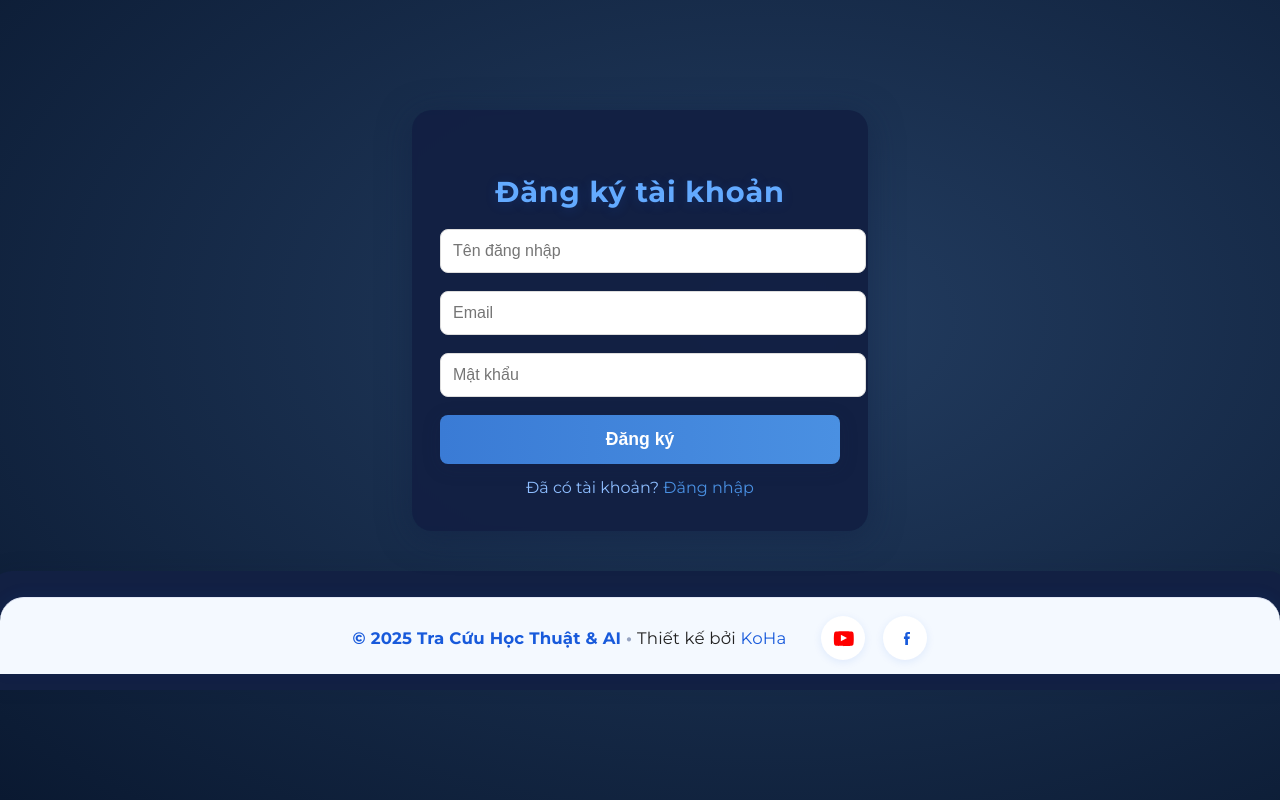
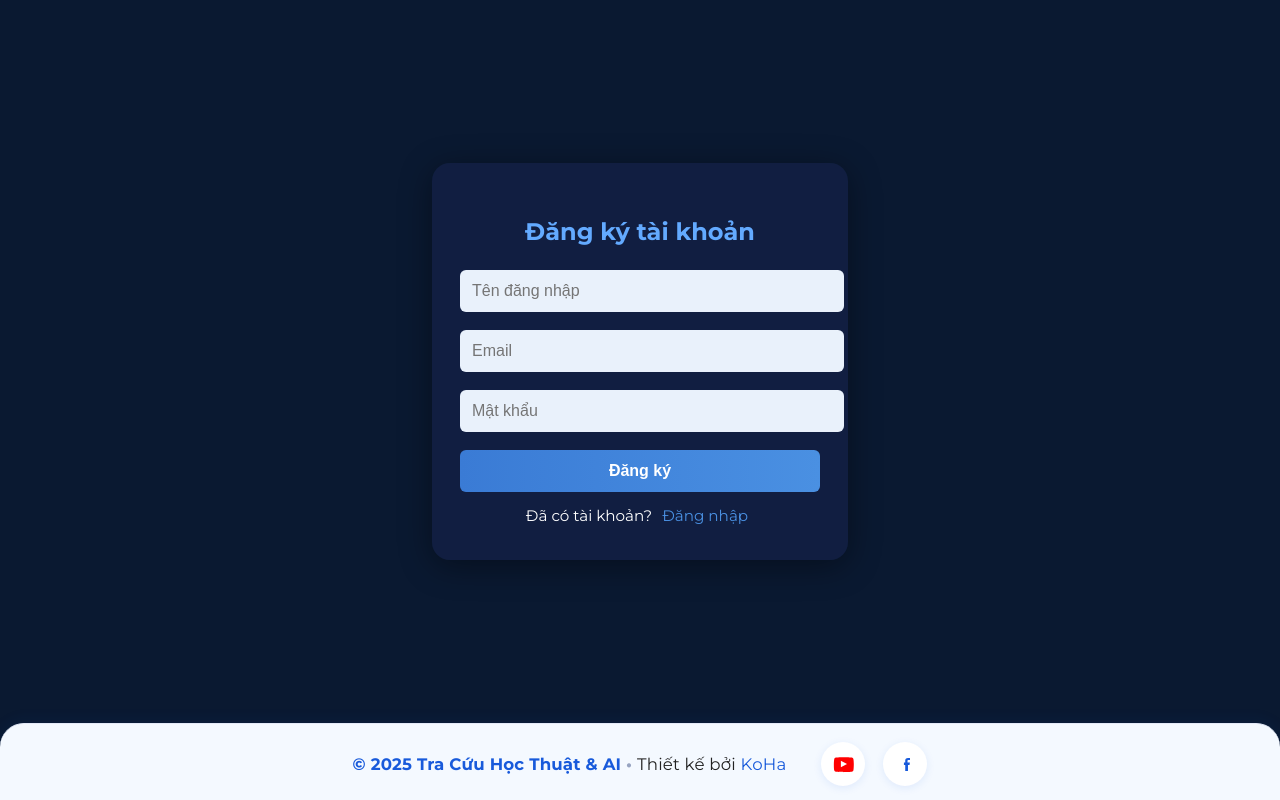
Before and after one commit to koha2002/AI, a plain HTML site: page register.html in a window 1280 px wide. Drawn offline with Linux system fonts and the light colour scheme.

Commit message:
register.html

```diff
--- a/register.html
+++ b/register.html
@@ -3,133 +3,44 @@
 <head>
   <meta charset="UTF-8">
   <title>Đăng ký</title>
-  <link rel="icon" type="image/png" href="logo.png">
+  <link rel="icon" href="logo.png">
   <link href="https://fonts.googleapis.com/css2?family=Montserrat:wght@700;400&display=swap" rel="stylesheet">
-  <meta name="viewport" content="width=device-width, initial-scale=1">
   <style>
-    body {
-      background: radial-gradient(ellipse at 60% 40%, #233d61 0%, #0a1931 100%);
-      font-family: 'Montserrat', Arial, sans-serif;
-      margin: 0;
-      display: flex;
-      flex-direction: column;
-      align-items: center;
-      justify-content: center;
-      min-height: 100vh;
-    }
-    .box {
-      background: rgba(18,32,67,0.96);
-      padding: 40px 28px 34px;
-      border-radius: 20px;
-      box-shadow: 0 6px 32px #12204385;
-      max-width: 400px;
-      width: 90%;
-      text-align: center;
-      backdrop-filter: blur(2.5px);
-    }
-    .box h2 {
-      color: #63aaff;
-      font-size: 1.8rem;
-      margin-bottom: 20px;
-      letter-spacing: .8px;
-      text-shadow: 0 2px 12px #185adb34;
-    }
-    .box input {
-      width: 100%;
-      padding: 12px;
-      margin-bottom: 18px;
-      border: 1px solid #ddd;
-      border-radius: 8px;
-      font-size: 1rem;
-      outline: none;
-    }
-    .box input:focus {
-      border: 1.5px solid #4a90e2;
-    }
-    .box button {
-      width: 100%;
-      padding: 14px 0;
-      background: linear-gradient(90deg,#3a7bd5,#4a90e2);
-      color: white;
-      border: none;
-      border-radius: 8px;
-      font-size: 1.1rem;
-      font-weight: 700;
-      cursor: pointer;
-      box-shadow: 0 4px 18px #13204334;
-      transition: transform 0.18s;
-    }
-    .box button:hover {
-      transform: scale(1.04);
-    }
-    .box .link {
-      margin-top: 14px;
-      font-size: 1rem;
-      color: #8ebeff;
-    }
-    .box .link a {
-      color: #4a90e2;
-      text-decoration: none;
-    }
-    .box .link a:hover {
-      text-decoration: underline;
-    }
-    footer {
-      margin-top: 40px;
-      width: 100%;
-      background: #122043;
-      color: #8ebeff;
-      text-align: center;
-      padding: 26px 10px 16px;
-      font-size: 1.08rem;
-      letter-spacing: .22px;
-      border-radius: 22px 22px 0 0;
-      box-shadow: 0 -3px 22px #0a193112;
-    }
+    html,body{height:100%;margin:0;display:flex;flex-direction:column;background:#0a1931;color:#fff;font-family:'Montserrat',sans-serif;}
+    main{flex:1;display:flex;justify-content:center;align-items:center;padding:20px;}
+    .box{background:#122043e6;padding:35px 28px;border-radius:18px;box-shadow:0 6px 32px rgba(0,0,0,.4);max-width:360px;width:100%;}
+    .box h2{text-align:center;margin-bottom:24px;color:#63aaff;}
+    .box input{width:100%;padding:12px;margin-bottom:18px;border:none;border-radius:6px;font-size:1rem;outline:none;background:#e9f1fb;color:#222;}
+    .box input:focus{border:1.5px solid #4a90e2;}
+    .box button{width:100%;padding:12px;background:linear-gradient(90deg,#3a7bd5,#4a90e2);color:#fff;border:none;border-radius:6px;font-size:1rem;font-weight:700;cursor:pointer;}
+    .box button:hover{background:linear-gradient(90deg,#4a90e2,#3a7bd5);}
+    .box .link{text-align:center;margin-top:14px;font-size:.95rem;}
+    .box .link a{color:#4a90e2;text-decoration:none;margin:0 6px;} .box .link a:hover{text-decoration:underline;}
   </style>
 </head>
 <body>
+  <main>
     <div class="box">
       <h2>Đăng ký tài khoản</h2>
+      <div id="error"></div>
       <input type="text" id="username" placeholder="Tên đăng nhập" required>
       <input type="email" id="email" placeholder="Email" required>
       <input type="password" id="password" placeholder="Mật khẩu" required>
       <button onclick="register()">Đăng ký</button>
       <div class="link">Đã có tài khoản? <a href="login.html">Đăng nhập</a></div>
     </div>
-
-  <footer id="footer"></footer>
-
+  </main>
+  <div id="footer"></div>
   <script>
-    const backendUrl = "https://login-backend-pg7j.onrender.com";
-
-    async function register() {
-      const username = document.getElementById('username').value;
-      const email = document.getElementById('email').value;
-      const password = document.getElementById('password').value;
-
-      if (!username || !email || !password) {
-        alert("Vui lòng nhập đầy đủ thông tin.");
-        return;
+    const backendUrl="https://login-backend-pg7j.onrender.com";
+    async function register(){
+      const u=document.getElementById('username').value,e=document.getElementById('email').value,p=document.getElementById('password').value;
+      const res=await fetch(`${backendUrl}/register`,{method:"POST",headers:{"Content-Type":"application/json"},body:JSON.stringify({username:u,email:e,password:p})});
+      const data=await res.json();
+      if(res.ok){alert(data.message||"Đăng ký thành công! Kiểm tra email.");window.location.href="login.html";}
+      else document.getElementById('error').textContent=data.message||"Đăng ký thất bại!";
     }
-
-      const res = await fetch(`${backendUrl}/register`, {
-        method: "POST",
-        headers: {"Content-Type": "application/json"},
-        body: JSON.stringify({ username, email, password })
-      });
-      const data = await res.json();
-
-      if (res.ok) {
-        alert(data.message || "Đăng ký thành công! Hãy kiểm tra email để xác thực.");
-      } else {
-        alert(data.message || "Đăng ký thất bại.");
-      }
-    }
-
-    fetch('footer.html')
-      .then(response => response.text())
-      .then(html => document.getElementById('footer').innerHTML = html);
+    fetch('footer.html').then(r=>r.text()).then(html=>document.getElementById('footer').innerHTML=html);
   </script>
 </body>
 </html>
```
Lines whose indentation alone changed are shown as unchanged.
